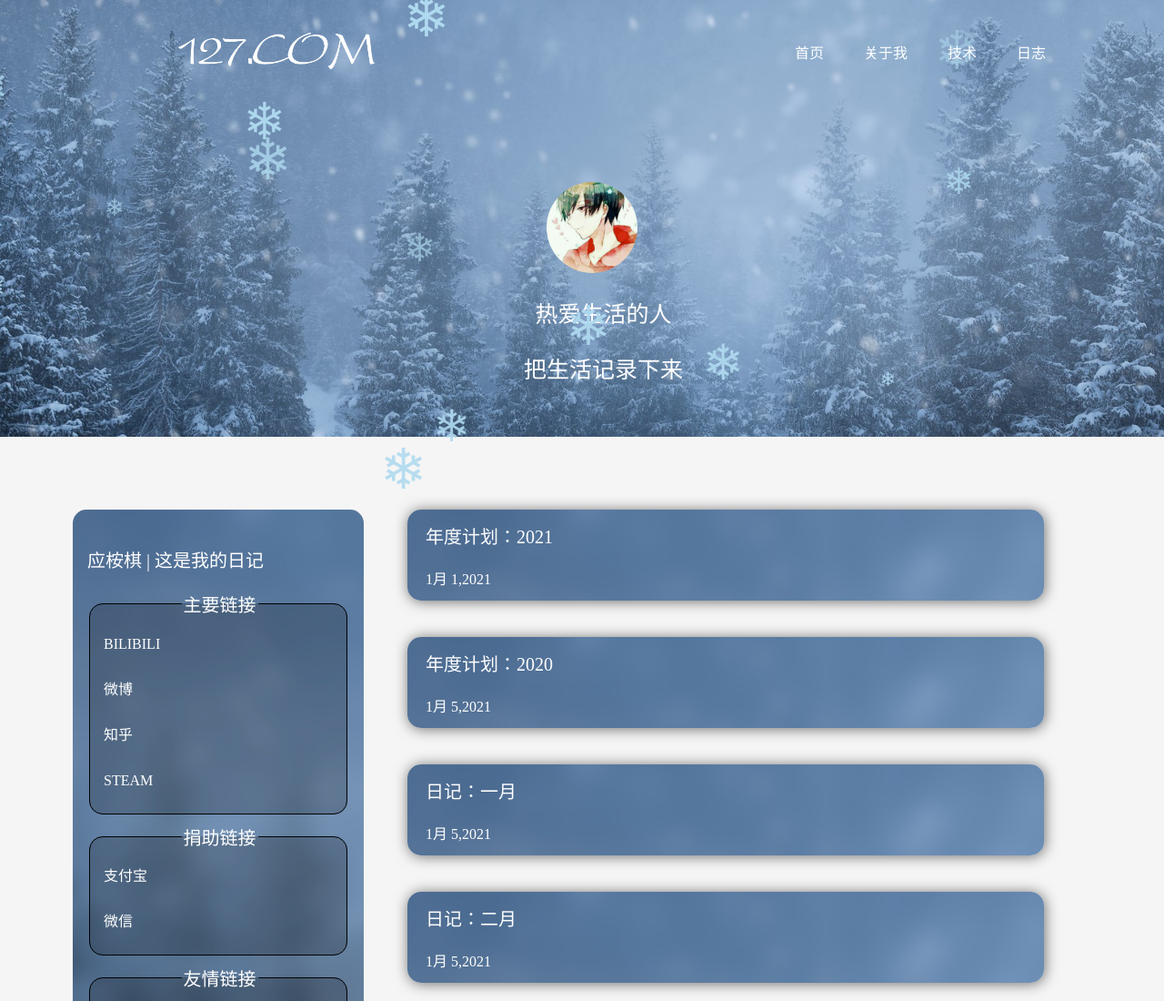
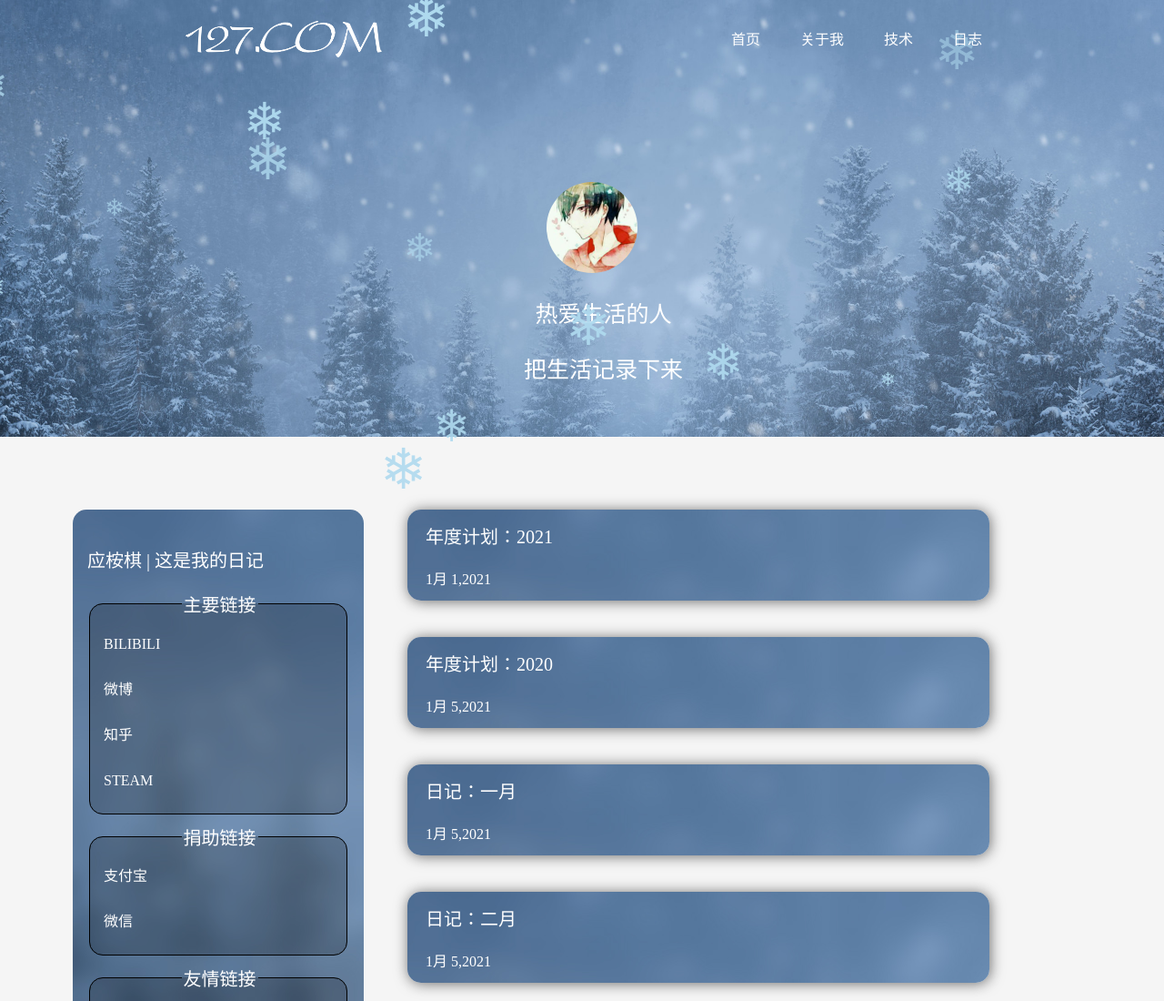
Before and after one commit to ytd-127/-blog, a plain HTML site: page log.html in a window 1280 px wide. Shown: the top 1100 px of the page at 91% size. Drawn offline with nearby package versions, Linux system fonts and the light colour scheme; a script that the page names is missing.

Commit message:
2022/05/10

```diff
--- a/css/logtexiao.css
+++ b/css/logtexiao.css
@@ -1,29 +1,32 @@
 body{
 	margin:0;
+	max-width: 100%;
 }
 #topbg{
 	width:100%;
 	height:60%;
 	background-repeat:no-repeat;
 	background-size:cover;
-	background-image:url("../images/bg7.jpg");
+	background-image:url("../images/bg.jpg");
+	background-attachment:fixed;
 }
 .topdh{
 	position:absolute;
 	width: 100%;
 	top:0px;
 	z-index: 9999999;
-	height: 10%;
+	height: 85px;
+}
+.dhwz{
+	margin-top: 35px;
+
 }
 
-.dhwz{
-	margin-top: 15px;
-
-}
 .dhbox{
-	margin-top: -40px;
+	position: absolute;
+	top: 30px;
 	text-align:center;
-	margin-left: 55%;
+	right: 200px;
 }
 .dhfont{
 	text-decoration:none;
@@ -34,12 +37,12 @@ body{
 .dhfont:hover{
 	border-bottom:2px solid black;
 }
-
 .dhlogo{
-	margin-left: 15%;
-	margin-top: 10px;
+	position: absolute;
+	left: 200px;
 	width:220px;
 	height:60px;
+	top: 12px;
 }
 
 
@@ -76,7 +79,7 @@ body{
 }
 .homework{
 	background-image: url("../images/bg1.jpg");
-	width: 700px;
+	width: 50%;
 	height: 100px;
 	margin-left: 35%;
 	margin-bottom: 40px;
--- a/css/texiao.css
+++ b/css/texiao.css
@@ -1,5 +1,6 @@
 body{
 	margin:0;
+	max-width: 100%;
 }
 #topbg{
 	width:100%;
@@ -14,17 +15,18 @@ body{
 	width: 100%;
 	top:0px;
 	z-index: 9999999;
-	height: 10%;
+	height: 85px;
 }
 .dhwz{
-	margin-top: 15px;
+	margin-top: 35px;
 
 }
 
 .dhbox{
-	margin-top: -35px;
+	position: absolute;
+	top: 30px;
 	text-align:center;
-	margin-left: 55%;
+	right: 200px;
 }
 .dhfont{
 	text-decoration:none;
@@ -36,9 +38,11 @@ body{
 	border-bottom:2px solid black;
 }
 .dhlogo{
-	margin-left: 15%;
+	position: absolute;
+	left: 200px;
 	width:220px;
 	height:60px;
+	top: 12px;
 }
 .xh{
 	position: absolute;
@@ -81,7 +85,7 @@ body{
 	border-radius: 50%;
 	overflow: hidden;
 	background-size:cover;
-	margin-left: 45%;
+	margin: 0 auto;
 }
 h1{
 	font-size:40px;
@@ -96,13 +100,12 @@ h3 {
     font-size:30px;
 
 }
-#about,#work,#log,#footer{
+#about,#work,#job,#log,#footer{
 	position: relative;
 	width: 100%;
 	text-align: center;
 	padding-top: 80px;
 	padding-bottom: 100px;
-
     cursor:default;
     -webkit-user-select:none;
    -moz-user-select:none;
@@ -127,9 +130,12 @@ h3 {
 	border-bottom: 3px solid #7299CC;
 }
 #work {
-    background-color:rgb(245,245,245);
+    background-color:rgb(255,255,255);
 
 
+}
+#job {
+    background-color:rgb(245,245,245);
 }
 .aboutwz {
 	position: relative;
@@ -178,21 +184,23 @@ h3 {
 	background: white;
 	text-align: left;
 	cursor: pointer;
+	border-radius: 8px;
+	overflow: hidden;
+	box-shadow: 0 0 10px rgb(0 0 0/5%);
 }
 .worklink:hover{
-	box-shadow: 1px 1px 20px black;
+	box-shadow: 0 0 30px rgb(0 0 0/20%);
 
 }
 .worklinkpic{
     position:absolute;
     width:100%;
     height:155px;
-
+	background-size: cover !important;
 }
 #worklinkpic_a{
 	background-image: url("../images/skate.jpg");
 	background-size: cover;
-
 }
 #worklinkpic_b{
 	background-image: url("../images/js.jpg");
@@ -251,7 +259,9 @@ h3 {
     color: rgba(0,0,0,0.5);
 }
 
-
+#log{
+	background-color: rgb(245, 245, 245);
+}
 #logbox{
 
 	width: 100%;
--- a/css/texiao2.css
+++ b/css/texiao2.css
@@ -1,12 +1,13 @@
 body{
 	margin:0;
+	max-width: 100%;
 }
 #topbg{
 	width:100%;
 	height:100%;
 	background-repeat:no-repeat;
 	background-size:cover;
-	background-image:url("../images/bg1.jpg");
+	background-image:url("../images/bg.jpg");
 	background-attachment:fixed;
 }
 .topdh{
@@ -14,14 +15,18 @@ body{
 	width: 100%;
 	top:0px;
 	z-index: 9999999;
-	height: 10%;
+	height: 85px;
+}
+.dhwz{
+	margin-top: 35px;
+
 }
 
-
 .dhbox{
-	margin-top: -40px;
+	position: absolute;
+	top: 30px;
 	text-align:center;
-	margin-left: 55%;
+	right: 200px;
 }
 .dhfont{
 	text-decoration:none;
@@ -32,12 +37,12 @@ body{
 .dhfont:hover{
 	border-bottom:2px solid black;
 }
-
 .dhlogo{
-	margin-left: 15%;
-	margin-top: 10px;
+	position: absolute;
+	left: 200px;
 	width:220px;
 	height:60px;
+	top: 12px;
 }
 
 
--- a/css/worktexiao.css
+++ b/css/worktexiao.css
@@ -1,30 +1,32 @@
 body{
 	margin:0;
+	max-width: 100%;
 }
 #topbg{
 	width:100%;
 	height:60%;
 	background-repeat:no-repeat;
 	background-size:cover;
-	background-image:url("../images/bg7.jpg");
+	background-image:url("../images/bg.jpg");
+	background-attachment:fixed;
 }
 .topdh{
 	position:absolute;
 	width: 100%;
 	top:0px;
 	z-index: 9999999;
-	height: 10%;
+	height: 85px;
 }
 .dhwz{
-	margin-top: 15px;
+	margin-top: 35px;
 
 }
 
-
 .dhbox{
-	margin-top: -40px;
+	position: absolute;
+	top: 30px;
 	text-align:center;
-	margin-left: 55%;
+	right: 200px;
 }
 .dhfont{
 	text-decoration:none;
@@ -35,12 +37,12 @@ body{
 .dhfont:hover{
 	border-bottom:2px solid black;
 }
-
 .dhlogo{
-	margin-left: 15%;
-	margin-top: 10px;
+	position: absolute;
+	left: 200px;
 	width:220px;
 	height:60px;
+	top: 12px;
 }
 
 
```
Also changed, not shown: ytd.html (+69 -0 lines), images/afxy.png (added), images/c++.jpg (added), images/dfxy.png (added), images/gwj.png (added), images/js.jpg (added), 3 other files.
